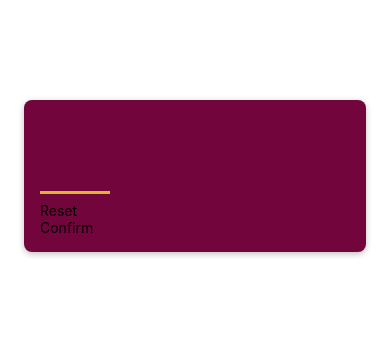
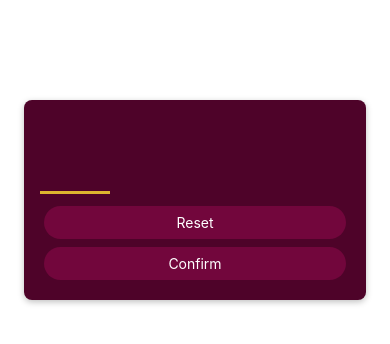
Before and after one commit to Jinesh87/guess_my_number, a React Native app: screen / in a window 390 px wide. Shown: the top 344 px of the page. Built offline with nearby package versions, Linux system fonts and the light colour scheme.

Commit message:
Adding Visual Feedback on Buttons - Ripple Effect

```diff
--- a/components/PrimaryButton.js
+++ b/components/PrimaryButton.js
@@ -1,8 +1,41 @@
-import { View, Text } from "react-native";
-function PrimaryButton({children}) {
-    return <View>
-        <Text>{children}</Text>
-    </View>
+import { View, Text, Pressable, StyleSheet } from "react-native";
+function PrimaryButton({ children }) {
+    function pressHandler() {
+        console.log('Pressed');
+    }
+
+    return (
+
+        <View style={styles.buttonOuterContainer} >
+            <Pressable style={({pressed}) => pressed? [styles.pressed,styles.buttonInnerContainer]:styles.buttonInnerContainer} onPress={pressHandler} android_ripple={{ color: '#640233' }}>
+                <Text style={styles.buttonText}>{children}</Text>
+            </Pressable>
+        </View>
+
+    );
 }
 
 export default PrimaryButton;
+
+const styles = StyleSheet.create({
+    buttonOuterContainer:{
+        borderRadius: 28,
+        margin: 4,
+        overflow:'hidden'
+    },
+    buttonInnerContainer: {
+        backgroundColor: '#72063c',
+
+        paddingVertical: 8,
+        paddingHorizontal: 16,
+        elevation: 2,
+
+    },
+    buttonText: {
+        color: 'white',
+        textAlign: 'center',
+    },
+    pressed:{
+        opacity:0.75
+    }
+});
--- a/screens/StartGameScreen.js
+++ b/screens/StartGameScreen.js
@@ -3,7 +3,7 @@
 function StartGameScreen() {
     return (
         <View style={styles.inputContainer}>
-            <TextInput style={styles.numberInput} maxLength={2}/>
+            <TextInput style={styles.numberInput} maxLength={2} keyboardType="number-pad" autoCapitalize="none" autoCorrect={false} />
             <PrimaryButton>Reset</PrimaryButton>
             <PrimaryButton>Confirm</PrimaryButton>
         </View>
@@ -17,7 +17,7 @@
         marginTop: 100,
         marginHorizontal: 24,
         padding: 16,
-        backgroundColor: '#72063c',
+        backgroundColor: '#4e0329',
         borderRadius: 8,
         elevation: 4,
         shadowColor: 'black',
```
